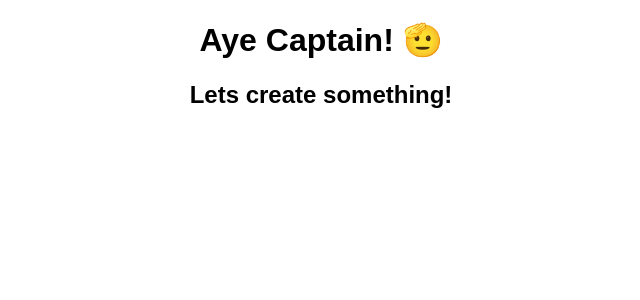
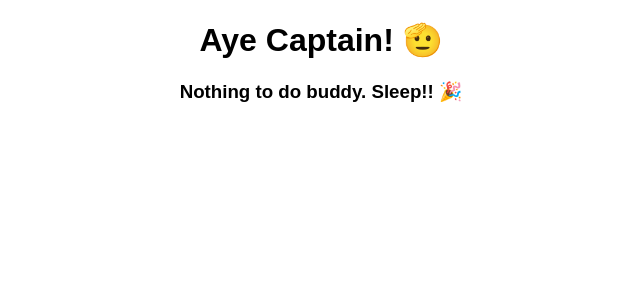
Before and after one commit to Raghunandhan8818/React-ToDo, a JavaScript app: page / in a window 1280 px wide. Shown: the top 300 px of the page, without its empty margins (319-959 px from the left). Built offline with nearby package versions, Linux system fonts and the light colour scheme.

Commit message:
[Raghu] - finish Game Checkpoint - 2

```diff
--- a/public/index.html
+++ b/public/index.html
@@ -1,7 +1,7 @@
 <!DOCTYPE html>
 <html lang="en">
   <head>
-    <title>React App</title>
+    <title>My ToDo List</title>
   </head>
 
   <body>
--- a/src/App.js
+++ b/src/App.js
@@ -1,10 +1,10 @@
 import "./styles.css";
-
+import NoToDo from "./Components/NoToDo";
 export default function App() {
   return (
     <div className="Application">
       <h1>Aye Captain! 🫡</h1>
-      <h2>Lets create something!</h2>
+        <NoToDo/>
     </div>
   );
 }
--- /dev/null
+++ b/src/Components/NoToDo.js
@@ -0,0 +1,7 @@
+import "../styles.css"
+
+export default function NoToDo() {
+    return (
+            <h3>Nothing to do buddy. Sleep!! 🎉</h3>
+    );
+}
```
